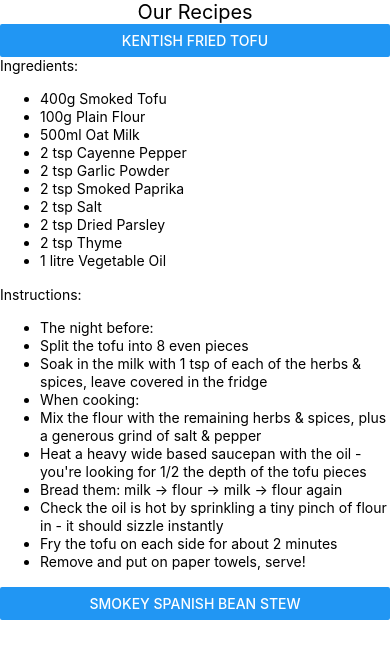
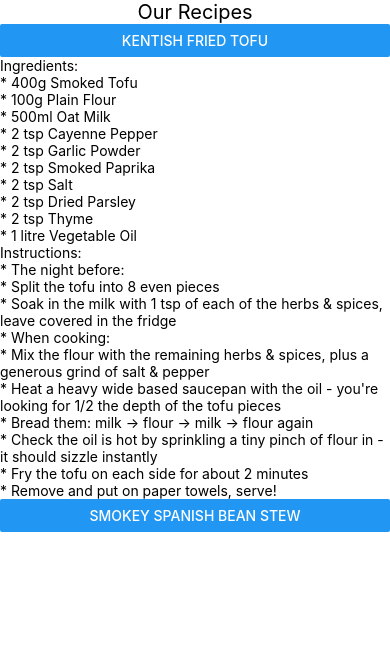
Before and after one commit to JM3ad/ReactNativeRecipes, a React Native app: screen / in a window 390 px wide. Shown: the top 658 px of the page. Built offline with nearby package versions, Linux system fonts and the light colour scheme.

Commit message:
Dont use html list

```diff
--- a/src/components/recipe.tsx
+++ b/src/components/recipe.tsx
@@ -1,29 +1,30 @@
 import React from 'react';
-import {Button, Text, View} from 'react-native';
+import {Button, FlatList, Text, View} from 'react-native';
 
 const Recipe: React.FC<RecipeProps> = ({recipe}) => (
     <View>
-      <Button title={recipe.name} onPress={() => {}} />
+      <Button title={recipe.name} onPress={() => {
+      }}/>
       <Text>Ingredients:</Text>
-      <ul>
-        {recipe.ingredients.map((ingredient, index) => (
-            <li key={index}>
+      <FlatList
+          data={recipe.ingredients}
+          renderItem={({item}) =>
               <Text>
-                {ingredient}
+                * {item}
               </Text>
-            </li>
-        ))}
-      </ul>
+          }
+          keyExtractor={(ingredient, index) => String(index) }
+      />
       <Text>Instructions:</Text>
-      <ul>
-        {recipe.instructions.map((instruction, index) => (
-            <li key={index}>
+      <FlatList
+          data={recipe.instructions}
+          renderItem={({item}) =>
               <Text>
-                {instruction}
+                * {item}
               </Text>
-            </li>
-        ))}
-      </ul>
+          }
+          keyExtractor={(instruction, index) => String(index) }
+      />
     </View>
 );
 
```
